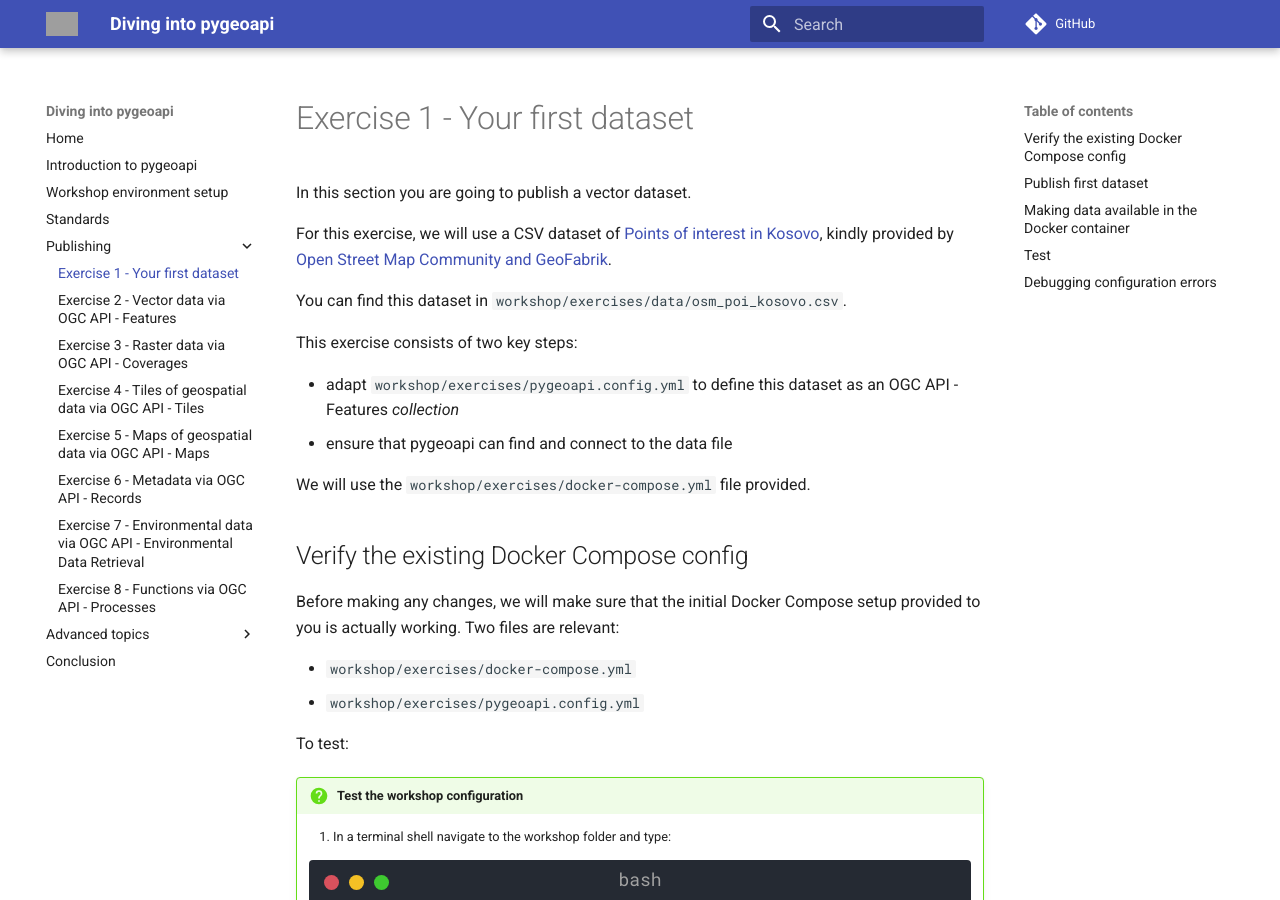
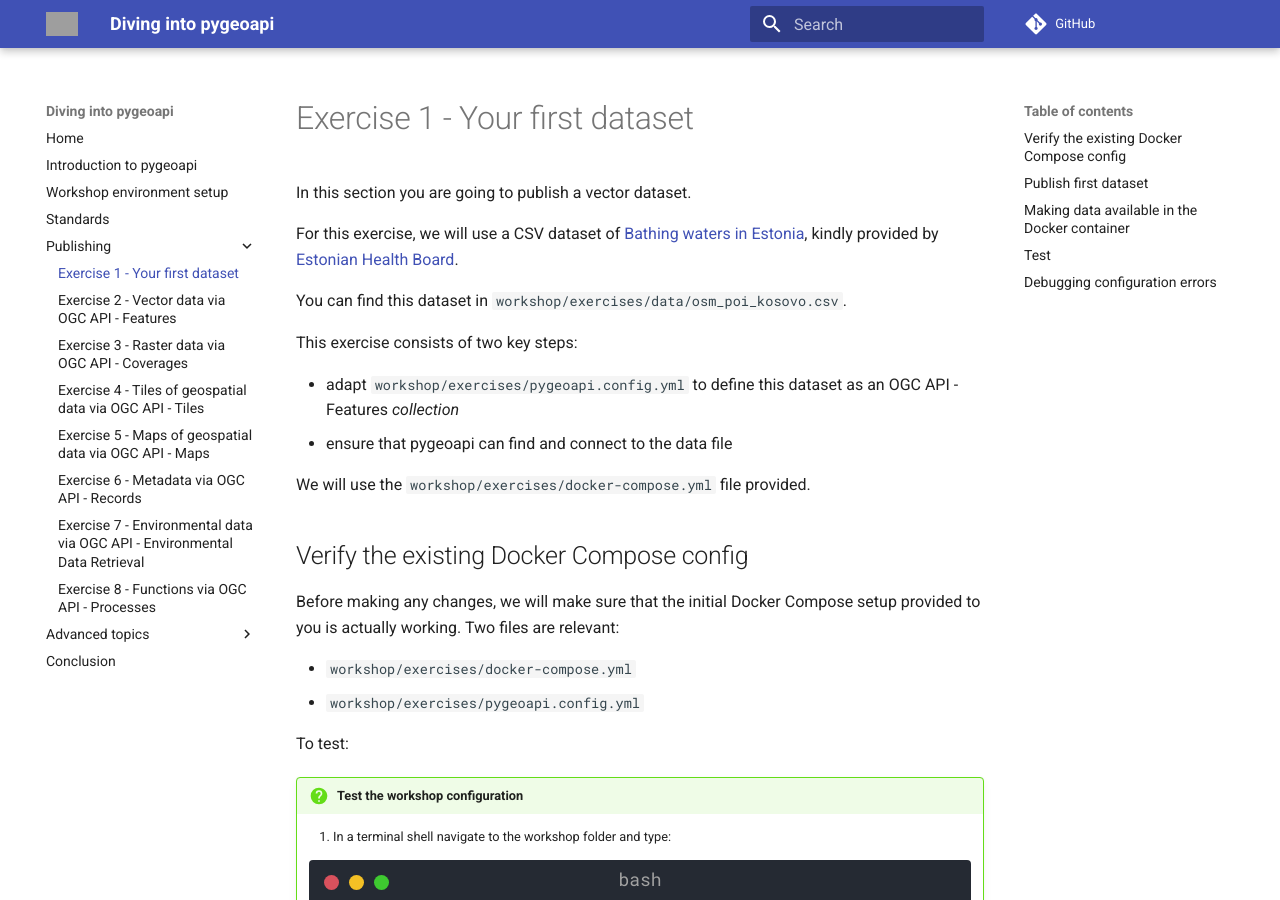
Before and after one commit to geopython/diving-into-pygeoapi, an MkDocs documentation site: the page built from workshop/content/docs/publishing/first.md, in a window 1280 px wide and 900 px high. Built offline with MkDocs 1.6.1 and Material for MkDocs 9.7.7, drawn with Linux system fonts in a browser that asks for light colours; comment, search, counter and statistics services are not loaded; grey boxes are pictures that could not be loaded.

Commit message:
remove warnings on broken links (#141)

```diff
--- a/workshop/content/docs/publishing/first.md
+++ b/workshop/content/docs/publishing/first.md
@@ -6,8 +6,8 @@ title: Exercise 1 - Your first dataset
 
 In this section you are going to publish a vector dataset.
 
-For this exercise, we will use a CSV dataset of [Points of interest in Kosovo](https://github.com/geopython/diving-into-pygeoapi/blob/main/workshop/exercises/data/osm_poi_kosovo.csv),
-kindly provided by [Open Street Map Community and GeoFabrik](https://download.geofabrik.de/europe/kosovo.html).
+For this exercise, we will use a CSV dataset of [Bathing waters in Estonia](https://github.com/geopython/diving-into-pygeoapi/tree/main/workshop/exercises/data/bathingwater-estonia.csv),
+kindly provided by [Estonian Health Board](https://terviseamet.ee).
 
 You can find this dataset in `workshop/exercises/data/osm_poi_kosovo.csv`.
 
```
Also changed, not shown: workshop/content/docs/advanced/bridges.md (+1 -1 lines), workshop/content/docs/advanced/semantic-web-linked-data.md (+1 -1 lines), workshop/content/docs/publishing/ogcapi-features.md (+1 -1 lines), workshop/content/docs/publishing/ogcapi-maps.md (+1 -1 lines), workshop/content/docs/publishing/ogcapi-records.md (+1 -1 lines).
